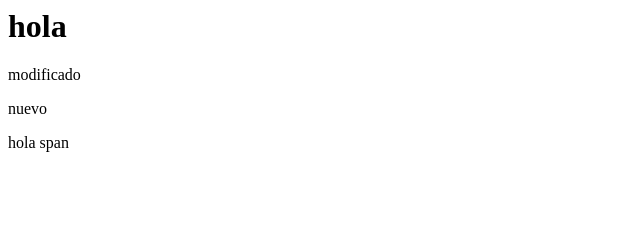
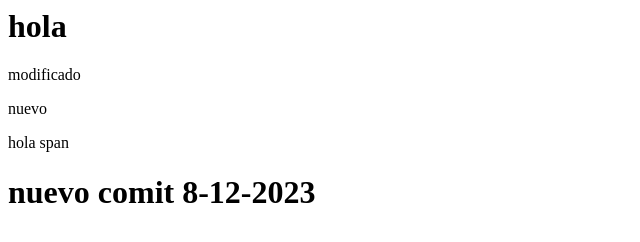
Before and after one commit to korn089/git-ejemplo, a plain HTML site: page index.html in a window 1280 px wide. Shown: the whole page, without its empty margins (0-640 px from the left). Drawn offline with Linux system fonts and the light colour scheme.

Commit message:
agregado de h1 con fecha

```diff
--- a/index.html
+++ b/index.html
@@ -3,5 +3,6 @@
 <p>modificado</p>
 <p>nuevo</p>
 <span>hola span</span>
+<h1>nuevo comit 8-12-2023</h1>
 
 </html>
```
